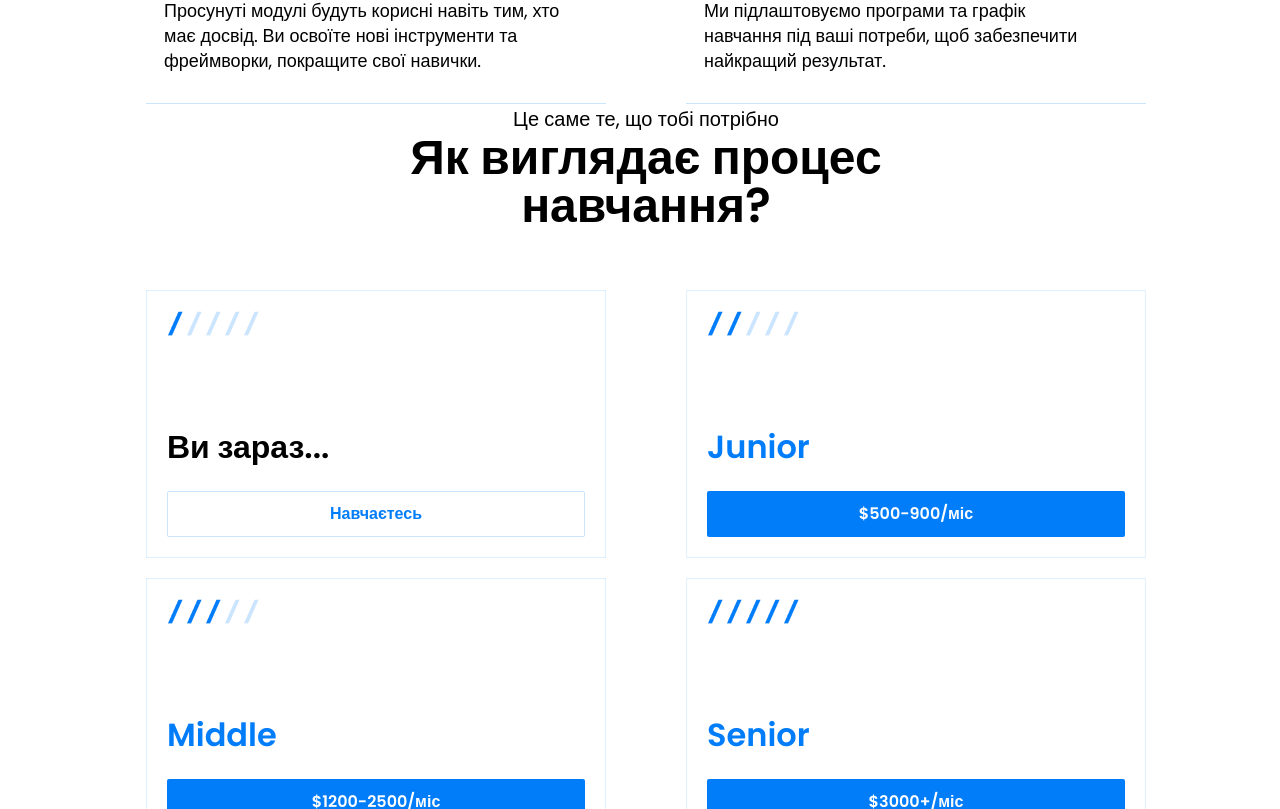
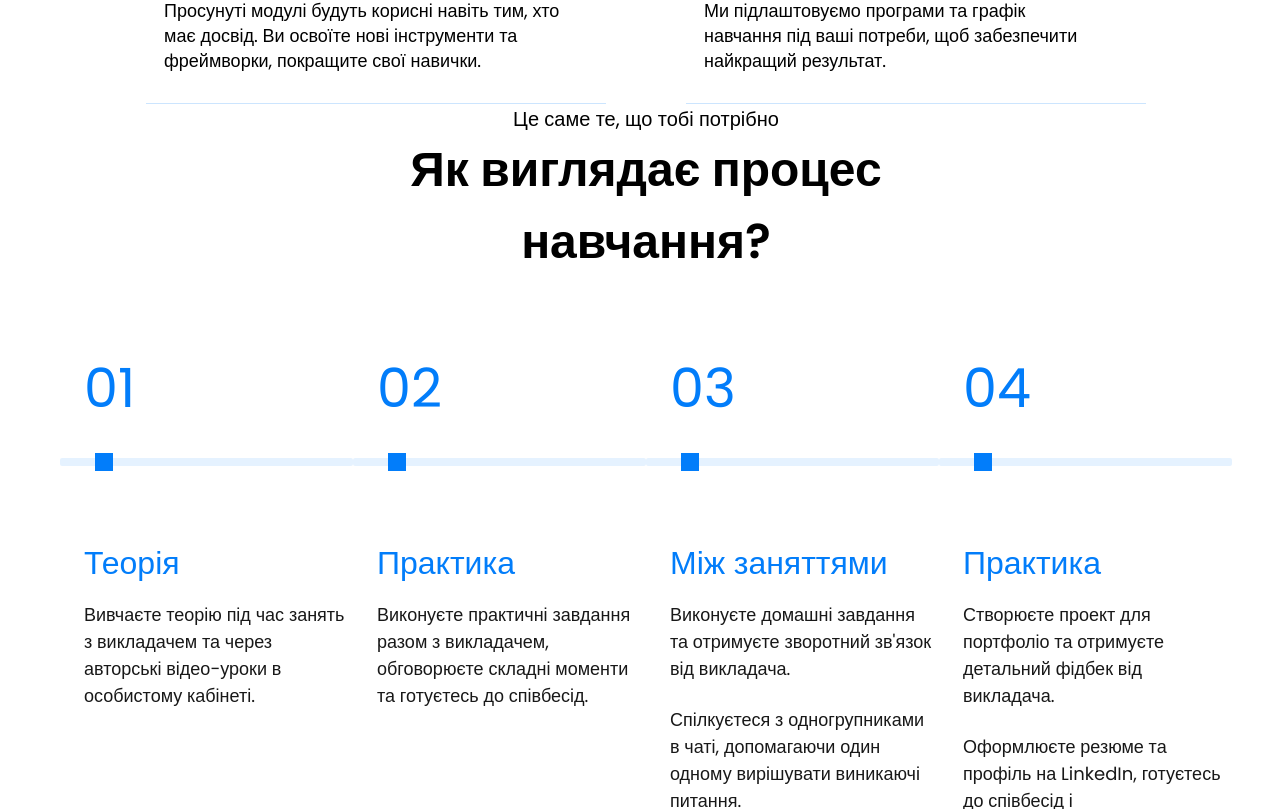
Before and after one commit to VladDot/filip, a Next.js app: page / in a window 1280 px wide. Shown: the part 671-1480 px from the top of the page. Built offline with nearby package versions, Linux system fonts and the light colour scheme.

Commit message:
create section learning process (#5)

```diff
--- a/src/app/page.tsx
+++ b/src/app/page.tsx
@@ -1,4 +1,9 @@
-import { Button, CareerDevelopment, TargetAudience } from "@/component";
+import {
+    Button,
+    CareerDevelopment,
+    LearningProcess,
+    TargetAudience,
+} from "@/component";
 
 export default function Home() {
     return (
@@ -7,6 +12,7 @@ export default function Home() {
                 subtitle="Це саме те, що тобі потрібно "
                 title="Для кого будуть корисні наші курси?"
             />
+            <LearningProcess />
             <CareerDevelopment
                 subtitle="Це саме те, що тобі потрібно "
                 title="Як виглядає процес навчання?"
--- a/src/app/tailwind-config.css
+++ b/src/app/tailwind-config.css
@@ -10,7 +10,7 @@
     /*  colors */
 --color-textBlue: var(--color-blue);
     --color-blueBg: var(--color-blue);
-    --color-blueBorder: var(--color-ellipse);
+    --color-blueBorder: var(--color-blue);
     --color-darkText: var(--color-dark);
     --color-ellipseBlue: var(--color-ellipse);
 
--- a/src/component/button/style.ts
+++ b/src/component/button/style.ts
@@ -16,11 +16,11 @@ export const getStyle = ({ revers, rotate }: IStyleProps) => ({
     arrowImg: cn(
         "min-w-6 ease-in-out duration-300",
         rotate
-            ? "-translate-x-6 group-hover/item:translate-x-0 "
-            : "group-hover/item:-translate-x-6 "
+            ? "-translate-x-6 group-hover/item:translate-x-0"
+            : "group-hover/item:-translate-x-6"
     ),
     textContainer:
         "font-normal overflow-hidden h-[22px] text-[18px] text-darkText",
     textStyle:
-        "block text-[18px] -translate-y-[2px] group-hover/item:text-white group-hover/item:-translate-y-[30px] ease-in-out duration-300 ",
+        "block text-[18px] -translate-y-[2px] group-hover/item:text-white group-hover/item:-translate-y-[30px] ease-in-out duration-300",
 });
--- a/src/component/index.ts
+++ b/src/component/index.ts
@@ -2,4 +2,5 @@ export { Title } from "./title";
 export { Button } from "./button";
 export { SubTitle } from "./sub-title";
 export { TargetAudience } from "./target-audience";
+export { LearningProcess } from "./learning-process";
 export { CareerDevelopment } from "./career-development";
--- /dev/null
+++ b/src/component/learning-process/cards-process/index.tsx
@@ -0,0 +1,52 @@
+import { cn } from "@/utilities";
+
+interface ICardsProcess {
+    title: string;
+    content: string;
+    subContent?: string;
+    idx: number;
+}
+
+export const CardsProcess = ({
+    idx,
+    title,
+    content,
+    subContent,
+}: ICardsProcess) => {
+    return (
+        <>
+            <div className="w-full m-auto md:m-0 sm:max-w-[420px] sm:gap-x-4  md:max-w-[359px] flex flex-row md:flex-col">
+                <div className="lg:mb-[60px] flex flex-col ">
+                    <p className="mb-2 ml-6 text-4xl lg:text-[54px] text-blueBg lg:mb-10">
+                        {`0${idx + 1}`}
+                    </p>
+                    <div className="bg-blueBg/10 ml-[38px] mb-4 rounded-[2px] relative w-2 h-full md:ml-0 md:w-full md:h-2 after:absolute after:w-3 after:h-3 after:bg-blueBg after:top-3 after:translate-x-1/2 after:-left-[8px] md:after:absolute md:after:top-1/2 md:after:left-[26px] md:after:-translate-y-1/2 md:after:w-[18px] md:after:h-[18px] md:after:bg-blueBg" />
+                </div>
+
+                <div className="ml-6 pt-[6px] lg:pt-0 max-w-[267px]">
+                    <h4 className="text-blueBg text-2xl lg:text-[32px] mb-4">
+                        {title}
+                    </h4>
+
+                    <p
+                        className={cn(
+                            "text-[18px] text-darkText",
+                            subContent && "mb-6"
+                        )}
+                    >
+                        {content}
+                    </p>
+                    {subContent && (
+                        <p className="text-[18px] text-darkText">
+                            {subContent}
+                        </p>
+                    )}
+                </div>
+            </div>
+        </>
+    );
+};
+
+// "bg-red-600 ml-[38px] mb-4 relative w-2 h-full md:ml-0 md:w-full md:h-2 after:absolute after:w-3 after:h-3 after:bg-blueBg after:top-3 after:translate-x-1/2 after:-left-[8px] md:after:absolute md:after:top-1/2 md:after:left-[26px] md:after:-translate-y-1/2 md:after:w-[18px] md:after:h-[18px] md:after:bg-blueBg"
+
+// "bg-red-600 ml-[38px] mb-4 relative w-2 h-full sm:ml-0 sm:w-full sm:h-2 after:absolute after:w-3 after:h-3 after:bg-blueBg after:top-3 after:translate-x-1/2 after:-left-[8px] sm:after:absolute sm:after:top-1/2 sm:after:left-[26px] sm:after:-translate-y-1/2 sm:after:w-[18px] sm:after:h-[18px] sm:after:bg-blueBg"
--- /dev/null
+++ b/src/component/learning-process/index.tsx
@@ -0,0 +1,26 @@
+import { Title } from "../title";
+import { SubTitle } from "../sub-title";
+import { CardsProcess } from "./cards-process";
+import { cardLess } from "./mock";
+
+export const LearningProcess = () => {
+    return (
+        <section className="mb-20">
+            <div className="text-center m-auto max-w-[651px] mb-[30px] sm:mb-10 md:mb-12 lg:mb-16 xl:mb-20">
+                <SubTitle text="Це саме те, що тобі потрібно" />
+                <Title text="Як виглядає процес навчання?" />
+            </div>
+            <div className="flex flex-wrap lg:flex-nowrap gap-y-3 md:gap-y-0 justify-center">
+                {cardLess.map((items, idx) => {
+                    return (
+                        <CardsProcess
+                            idx={idx}
+                            {...items}
+                            key={`${items.title}_${idx}`}
+                        />
+                    );
+                })}
+            </div>
+        </section>
+    );
+};
--- /dev/null
+++ b/src/component/learning-process/mock.ts
@@ -0,0 +1,32 @@
+interface ICardLessProps {
+    title: string;
+    content: string;
+    subContent?: string;
+}
+
+export const cardLess: ICardLessProps[] = [
+    {
+        title: "Теорія",
+        content:
+            "Вивчаєте теорію під час занять з викладачем та через авторські відео-уроки в особистому кабінеті.",
+    },
+    {
+        title: "Практика",
+        content:
+            "Виконуєте практичні завдання разом з викладачем, обговорюєте складні моменти та готуєтесь до співбесід.",
+    },
+    {
+        title: "Між заняттями",
+        content:
+            "Виконуєте домашні завдання та отримуєте зворотний зв'язок від викладача.",
+        subContent:
+            "Спілкуєтеся з одногрупниками в чаті, допомагаючи один одному вирішувати виникаючі питання.",
+    },
+    {
+        title: "Практика",
+        content:
+            "Створюєте проект для портфоліо та отримуєте детальний фідбек від викладача. ",
+        subContent:
+            "Оформлюєте резюме та профіль на LinkedIn, готуєтесь до співбесід і працевлаштування!",
+    },
+];
```
